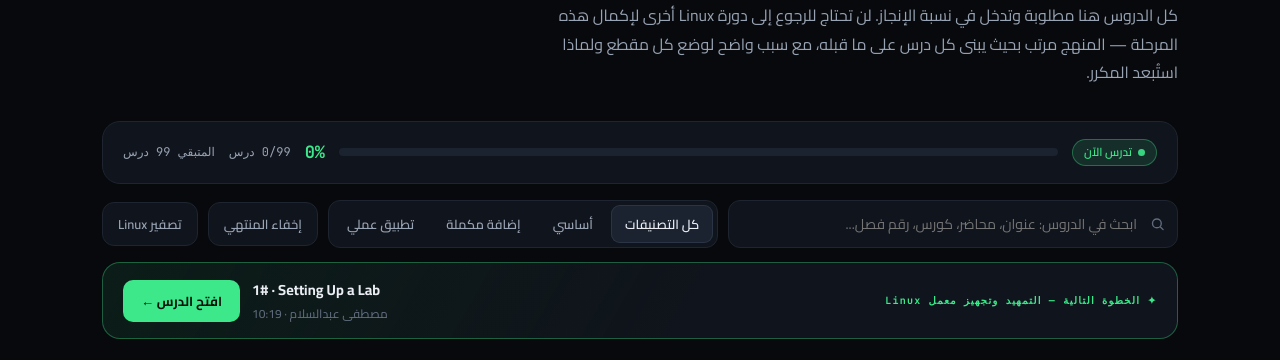
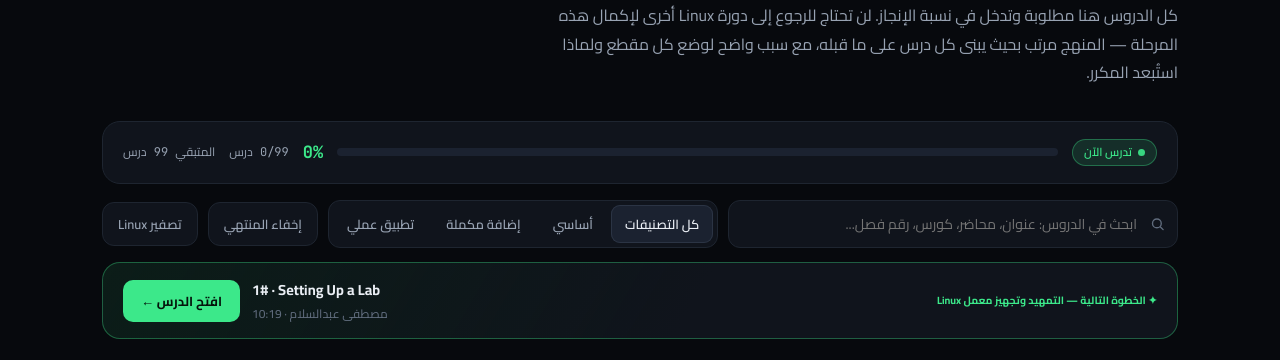
Before and after one commit to mohamedsabryinfo3/linuxfull-roadmap.zai, a plain HTML site: page index.html in a window 1280 px wide. Shown: the part 1780-2140 px from the top of the page. Drawn offline with Linux system fonts and the light colour scheme.

Commit message:
Add files via upload

```diff
--- a/assets/css/style.css
+++ b/assets/css/style.css
@@ -11,7 +11,7 @@
   --amber:#ffb648; --amber-soft:rgba(255,182,72,.12);
   --violet:#b49bff; --violet-soft:rgba(180,155,255,.12);
   --red:#ff7070; --red-soft:rgba(255,112,112,.1);
-  --f-head:'Cairo',sans-serif; --f-body:'Cairo',sans-serif; --f-mono:'JetBrains Mono',monospace;
+  --f-head:'Cairo',sans-serif; --f-body:'Cairo',sans-serif; --f-mono:'JetBrains Mono','Cairo',monospace;
   --r-lg:18px; --r-md:13px; --r-sm:9px;
 }
 *{box-sizing:border-box}
@@ -182,7 +182,7 @@ a{color:inherit}
 .tool-btn.danger:hover{color:var(--red);border-color:rgba(255,112,112,.4)}
 .tool-btn.on{color:var(--green);border-color:var(--green-line);background:var(--green-soft)}
 .next-card{display:flex;align-items:center;flex-wrap:wrap;gap:12px;background:linear-gradient(120deg,rgba(60,232,138,.09),var(--surface) 55%);border:1px solid var(--green-line);border-radius:var(--r-lg);padding:14px 20px;margin-bottom:26px}
-.next-card .nc-tag{font-family:var(--f-mono);font-size:10px;font-weight:700;color:var(--green);letter-spacing:.12em;white-space:nowrap}
+.next-card .nc-tag{font-family:var(--f-head);font-size:10.5px;font-weight:700;color:var(--green);letter-spacing:0;white-space:nowrap}
 .next-card .nc-title{font-weight:700;font-size:14.5px;flex:1;min-width:180px}
 .next-card .nc-title small{display:block;color:var(--dim);font-weight:500;font-size:12px}
 .btn-next{background:var(--green);color:#04140b;border:0;border-radius:10px;font-family:var(--f-head);font-weight:700;font-size:13px;padding:9px 18px;cursor:pointer;transition:.2s}
```
